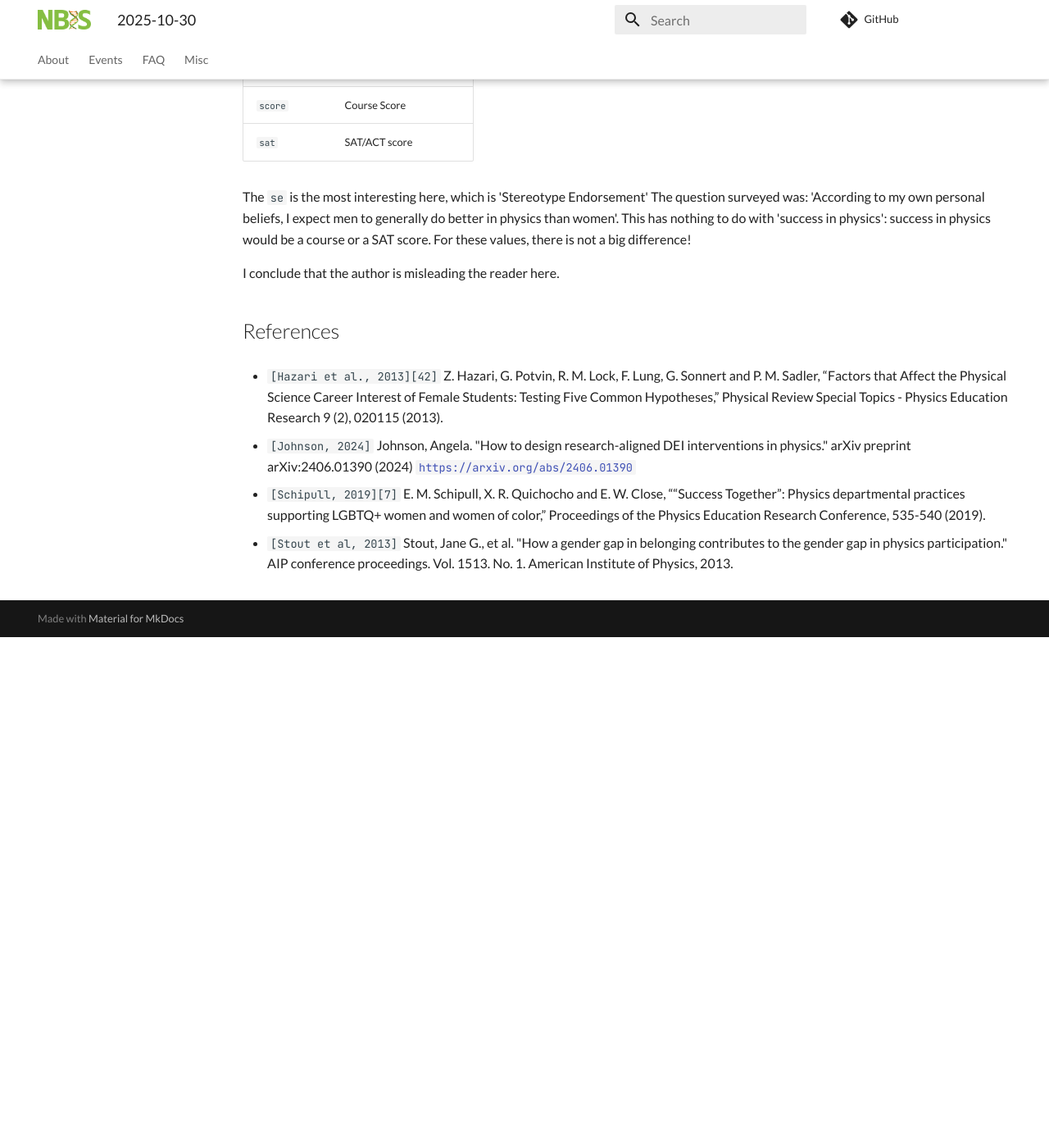
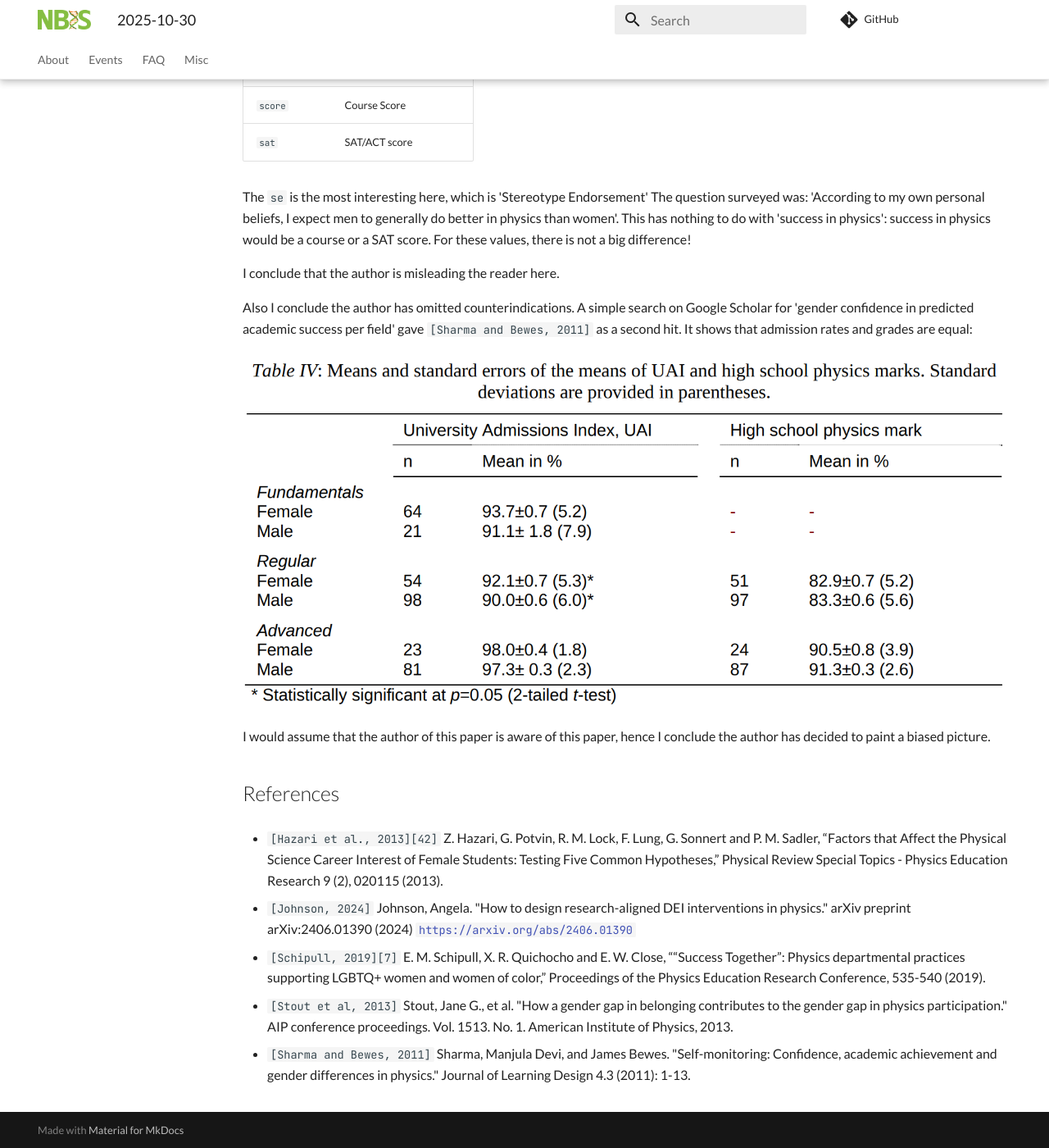
Before and after one commit to NBISweden/teaching_literature_club, an MkDocs documentation site: the page built from docs/events/20251030/README.md, in a window 1280 px wide and 1400 px high, scrolled down 9069 px. Shown: the whole window at 82% size. Built offline with MkDocs 1.6.1 and Material for MkDocs 9.7.7, drawn with Linux system fonts in a browser that asks for light colours; comment, search, counter and statistics services are not loaded; before the commit the page ends 9846 px from its top, so only the background shows below that.

Commit message:
Add literature search

```diff
--- a/docs/events/20251030/README.md
+++ b/docs/events/20251030/README.md
@@ -250,6 +250,17 @@ difference!
 
 I conclude that the author is misleading the reader here.
 
+Also I conclude the author has omitted counterindications.
+A simple search on Google Scholar for
+'gender confidence in predicted academic success per field'
+gave `[Sharma and Bewes, 2011]` as a second hit.
+It shows that admission rates and grades are equal:
+
+![Sharma and Bewes, 2011, table 4](sharma_and_bewes_2011_table_4.png)
+
+I would assume that the author of this paper is aware of this paper,
+hence I conclude the author has decided to paint a biased picture.
+
 ## References
 
 - `[Hazari et al., 2013][42]`
@@ -276,3 +287,8 @@ I conclude that the author is misleading the reader here.
   in physics participation."
   AIP conference proceedings. Vol. 1513. No. 1.
   American Institute of Physics, 2013.
+
+- `[Sharma and Bewes, 2011]`
+  Sharma, Manjula Devi, and James Bewes.
+  "Self-monitoring: Confidence, academic achievement and gender differences
+  in physics." Journal of Learning Design 4.3 (2011): 1-13.
```
Also changed, not shown: docs/events/20251030/sharma_and_bewes_2011_table_4.png (added).
